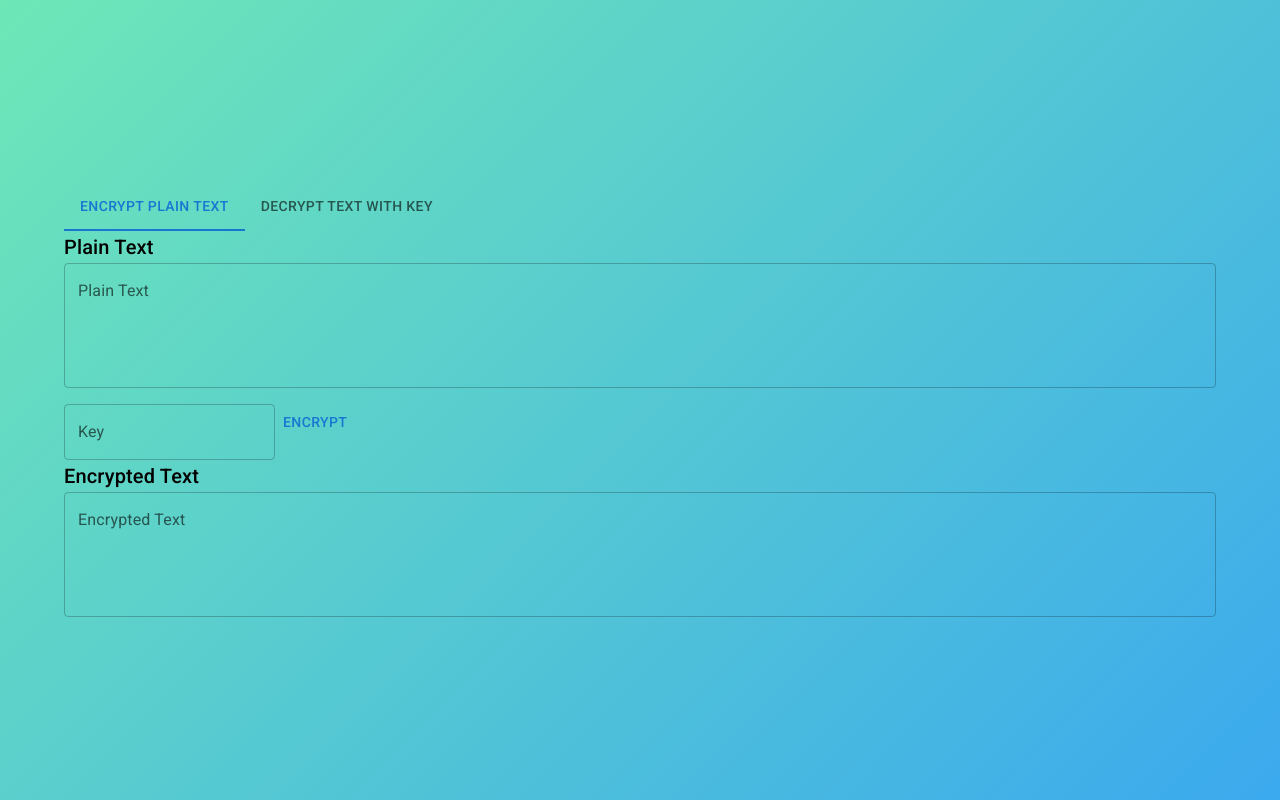
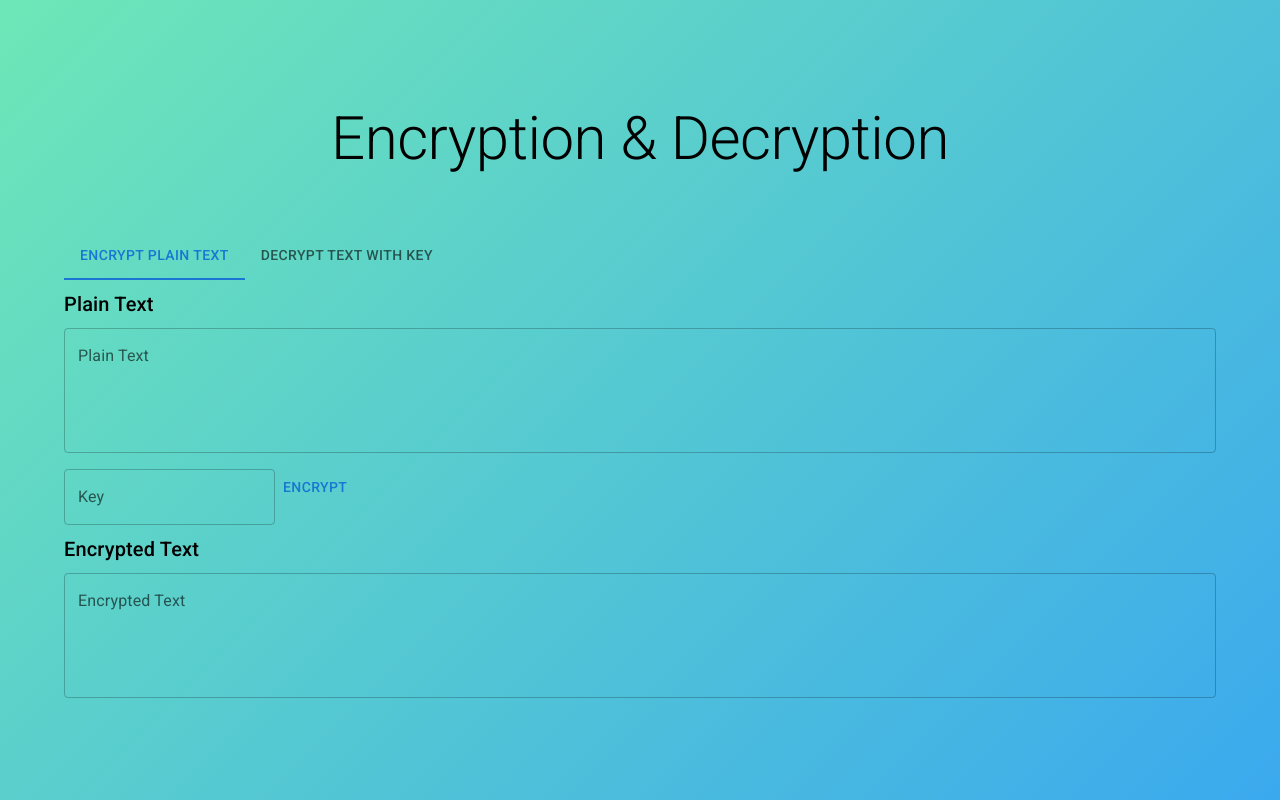
Before and after one commit to DilshanNaveen/EncDec, a React (Create React App) app: page / in a window 1280 px wide. Built offline with nearby package versions, Linux system fonts and the light colour scheme.

Commit message:
improved the code

```diff
--- a/src/App.tsx
+++ b/src/App.tsx
@@ -62,31 +62,52 @@ function App() {
 
   return (
     <GradientBackground>
+      <Typography variant="h2" align="center" gutterBottom>
+          Encryption & Decryption
+      </Typography>
+      <br/>
+      <br/>
       <Tabs value={tabValue} onChange={handleTabChange}>
         <Tab label="Encrypt plain text" />
         <Tab label="Decrypt text with key" />
       </Tabs>
 
       <TabPanel value={tabValue} index={0}>
+        <Box mt={1}>
           <Typography variant="h6">Plain Text</Typography>
+        </Box>
+        <Box mt={1}>
           <TextField multiline label="Plain Text" rows={4} fullWidth value={plainText} onChange={(e) => setPlainText(e.target.value)} />
+        </Box>
         <Box mt={2}>
           <TextField type='password' label="Key" value={encryptKey} onChange={(e) => setEncryptKey(e.target.value)} />
           <Button onClick={handleEncrypt}>Encrypt</Button>
         </Box>
+        <Box mt={1}>
           <Typography variant="h6">Encrypted Text</Typography>
+        </Box>
+        <Box mt={1}>
           <TextField multiline rows={4} fullWidth value={encryptedText} label="Encrypted Text" />
+        </Box>
       </TabPanel>
 
       <TabPanel value={tabValue} index={1}>
+        <Box mt={1}>
           <Typography variant="h6">Encrypted Text</Typography>
+        </Box>
+        <Box mt={1}>
           <TextField multiline rows={4} label="Encrypted Text" fullWidth value={encryptedText} onChange={(e) => setEncryptedText(e.target.value)} />
+        </Box>
         <Box mt={2}>
           <TextField type='password' label="Key" value={decryptKey} onChange={(e) => setDecryptKey(e.target.value)} />
           <Button onClick={handleDecrypt}>Decrypt</Button>
         </Box>
+        <Box mt={1}>
           <Typography variant="h6">Decrypted Text</Typography>
+        </Box>
+        <Box mt={1}>
           <TextField multiline rows={4} fullWidth value={decryptedText} label="Plain Text" />
+        </Box>
       </TabPanel>
     </GradientBackground>
   );
--- a/src/index.tsx
+++ b/src/index.tsx
@@ -7,16 +7,26 @@ import '@fontsource/roboto/300.css';
 import '@fontsource/roboto/400.css';
 import '@fontsource/roboto/500.css';
 import '@fontsource/roboto/700.css';
-import styled from '@emotion/styled';
-import { Container } from '@mui/material';
+import { createTheme, ThemeProvider } from '@mui/material/styles';
+
 
 const root = ReactDOM.createRoot(
   document.getElementById('root') as HTMLElement
 );
 
+const theme = createTheme({
+  palette: {
+    text: {
+      primary: '#000000',
+    },
+  },
+});
+
 root.render(
   <React.StrictMode>
+    <ThemeProvider theme={theme}>
       <App />
+    </ThemeProvider>
   </React.StrictMode>
 );
 
```
Lines whose indentation alone changed are shown as unchanged.
